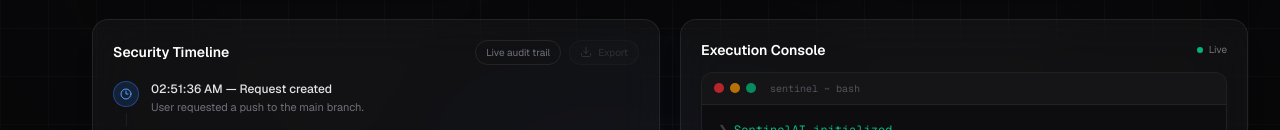
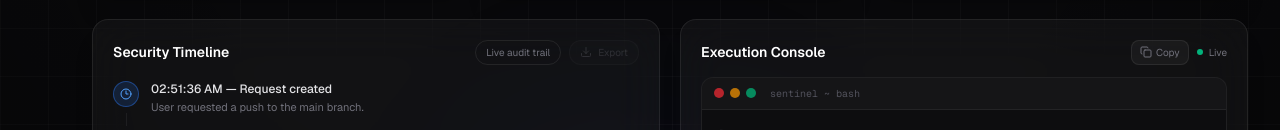
Before and after one commit to Aroool/sentinel-ai, a Next.js app in the folder frontend/: page / in a window 1280 px wide. Shown: the part 932-1062 px from the top of the page. Built offline with nearby package versions, Linux system fonts and the light colour scheme.

Commit message:
feat: copy logs button in terminal header — copies all log lines to clipboard

```diff
--- a/frontend/app/page.tsx
+++ b/frontend/app/page.tsx
@@ -249,6 +249,26 @@ function HistoryBadge({ risk }: { risk: RiskLevel }) {
     <span className={`rounded-full border px-2 py-0.5 text-[10px] font-semibold ${RISK_CONFIG[risk].badge}`}>
       {risk}
     </span>
+  );
+}
+
+// ── Copy Logs Button ──────────────────────────────────────────────────────
+function CopyLogsButton({ logs }: { logs: string[] }) {
+  const [copied, setCopied] = useState(false);
+  return (
+    <button
+      onClick={() => {
+        navigator.clipboard.writeText(logs.join("\n")).then(() => {
+          setCopied(true);
+          setTimeout(() => setCopied(false), 2000);
+        });
+      }}
+      title="Copy log output"
+      className="flex items-center gap-1 rounded-lg border border-white/8 bg-white/4 px-2 py-1 text-[10px] text-zinc-500 hover:text-zinc-200 hover:bg-white/8 transition-colors"
+    >
+      {copied ? <Check className="h-3 w-3 text-emerald-400" /> : <Copy className="h-3 w-3" />}
+      {copied ? "Copied" : "Copy"}
+    </button>
   );
 }
 
@@ -1382,9 +1402,12 @@ export default function Home() {
             >
               <div className="flex items-center justify-between mb-3">
                 <h2 className="text-sm font-semibold">Execution Console</h2>
-                <div className="flex items-center gap-1.5">
-                  <div className="h-1.5 w-1.5 rounded-full bg-emerald-400 animate-pulse" />
-                  <span className="text-[10px] text-zinc-500">Live</span>
+                <div className="flex items-center gap-2">
+                  <CopyLogsButton logs={logs} />
+                  <div className="flex items-center gap-1.5">
+                    <div className="h-1.5 w-1.5 rounded-full bg-emerald-400 animate-pulse" />
+                    <span className="text-[10px] text-zinc-500">Live</span>
+                  </div>
                 </div>
               </div>
               {/* Terminal window */}
```
